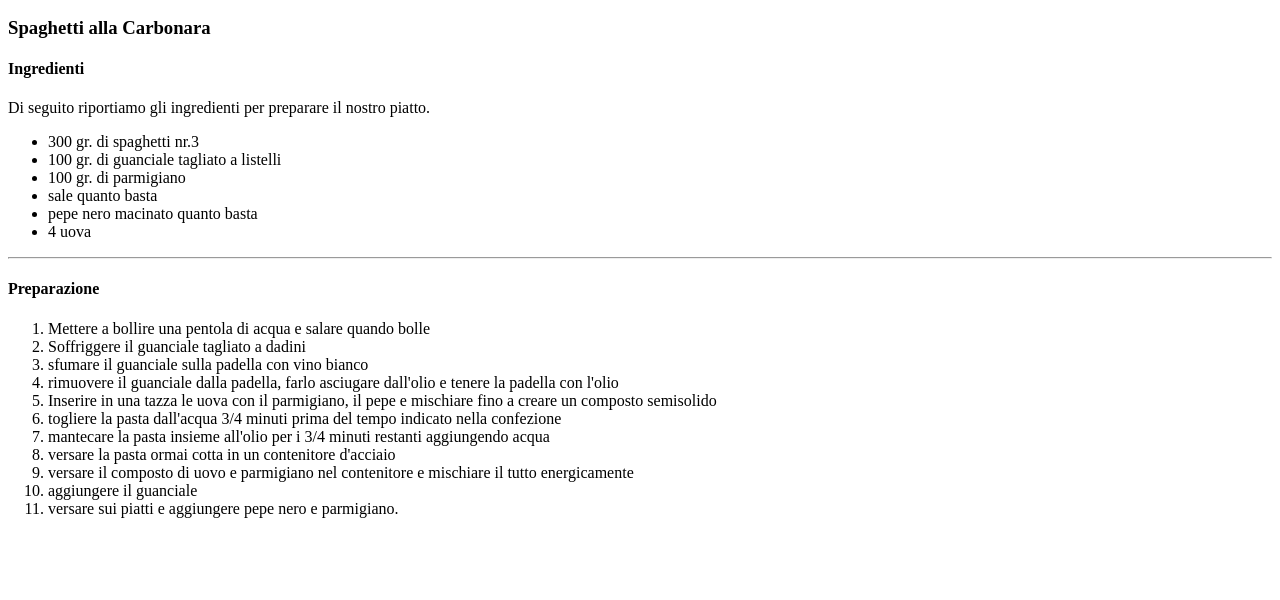
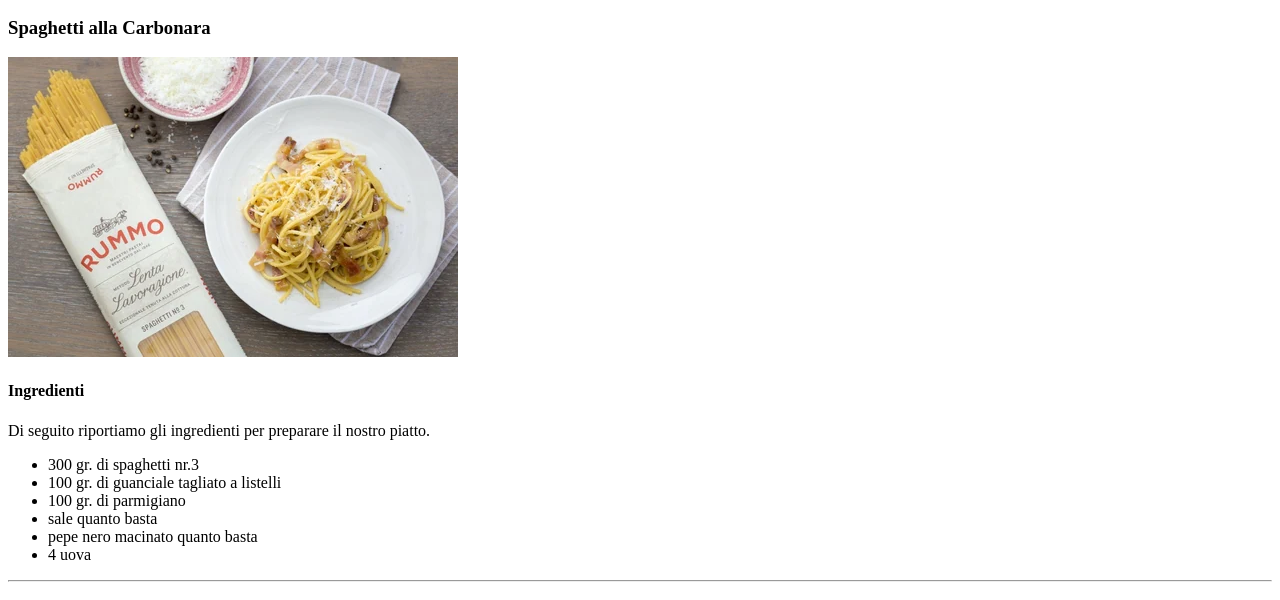
Before and after one commit to Argio9234/RicetteItalianeLacerba, a plain HTML site: page carbonara.html in a window 1280 px wide. Shown: the part 183-783 px from the top of the page. Drawn offline with Linux system fonts and the light colour scheme.

Commit message:
Lesson 15
aggiunta cartella immagini
aggiunta immagini piatti
aggiunta immagini all'html

```diff
--- a/carbonara.html
+++ b/carbonara.html
@@ -20,6 +20,7 @@
 		<div class="main">
 			<div class="container">
 				<h3>Spaghetti alla Carbonara</h3>
+				<img src="../RicetteItalianeLacerba/resources/images/carbonara.webp" alt="carbonara.img">
 				<h4>Ingredienti</h4>
 				<p>Di seguito riportiamo gli ingredienti per preparare il nostro piatto.</p>
 				<ul>
```
Also changed, not shown: pomodoro.html (+1 -0 lines), resources/images/carbonara.webp (added), resources/images/cucina.png (added), resources/images/logo/logo.jpg (added), resources/images/pomodoro.webp (added).
